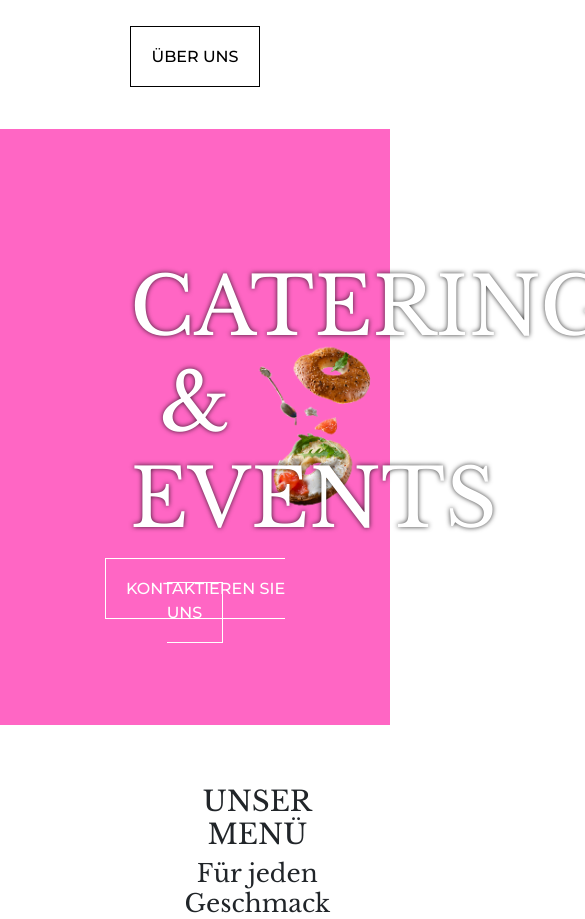
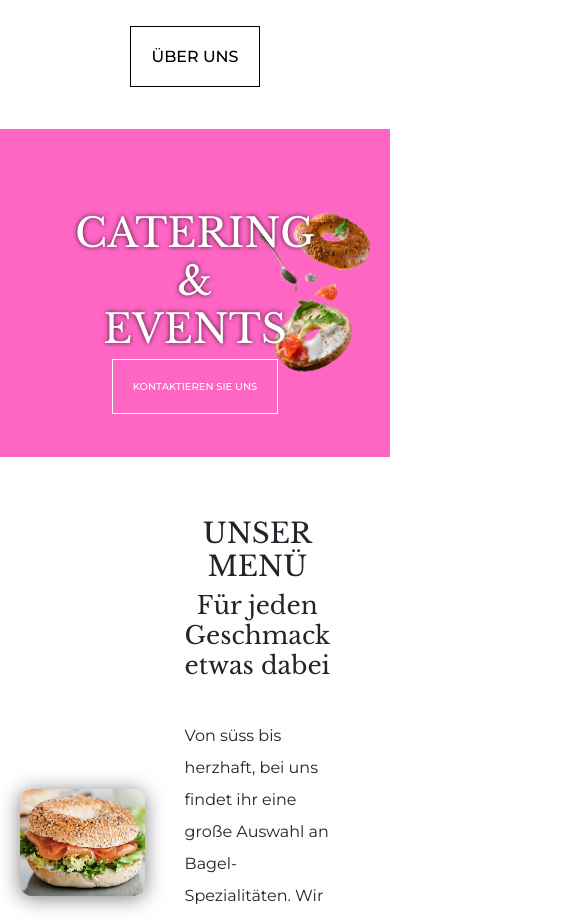
Before and after one commit to HeyTiina/kynd, a React (Create React App) app: page / in a window 390 px wide. Shown: the part 1280-2199 px from the top of the page, 585 px wide, since content can reach past the window. Built offline with nearby package versions, Linux system fonts and the light colour scheme.

Commit message:
Update Catering.css

```diff
--- a/src/main/Catering.css
+++ b/src/main/Catering.css
@@ -38,3 +38,19 @@
     padding: 100px;
   }
 }
+
+@media (max-width: 426px) {
+  .catering-title {
+    padding: 60px;
+  }
+
+  .catering-title h1 {
+    font-size: 40px;
+    margin: 20px 0;
+  }
+
+  .catering-title a {
+    font-size: 10px;
+    margin: 50px;
+  }
+}
```
